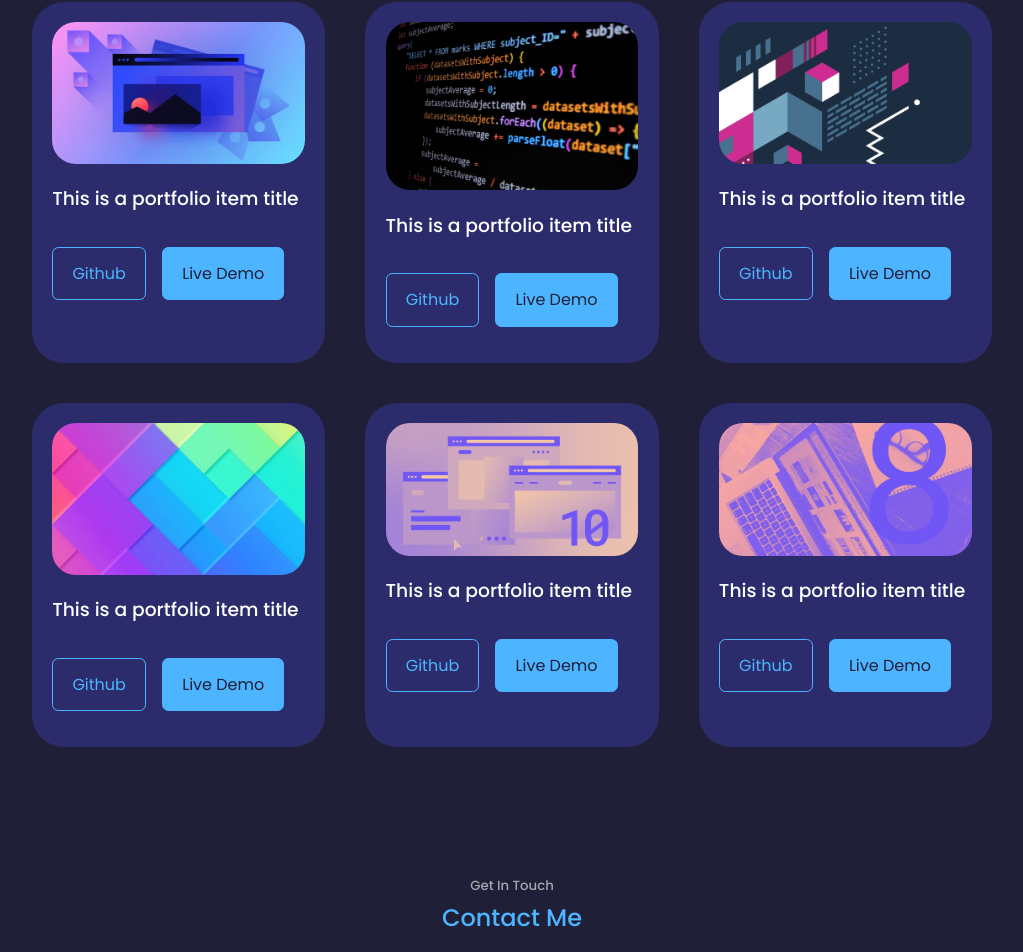
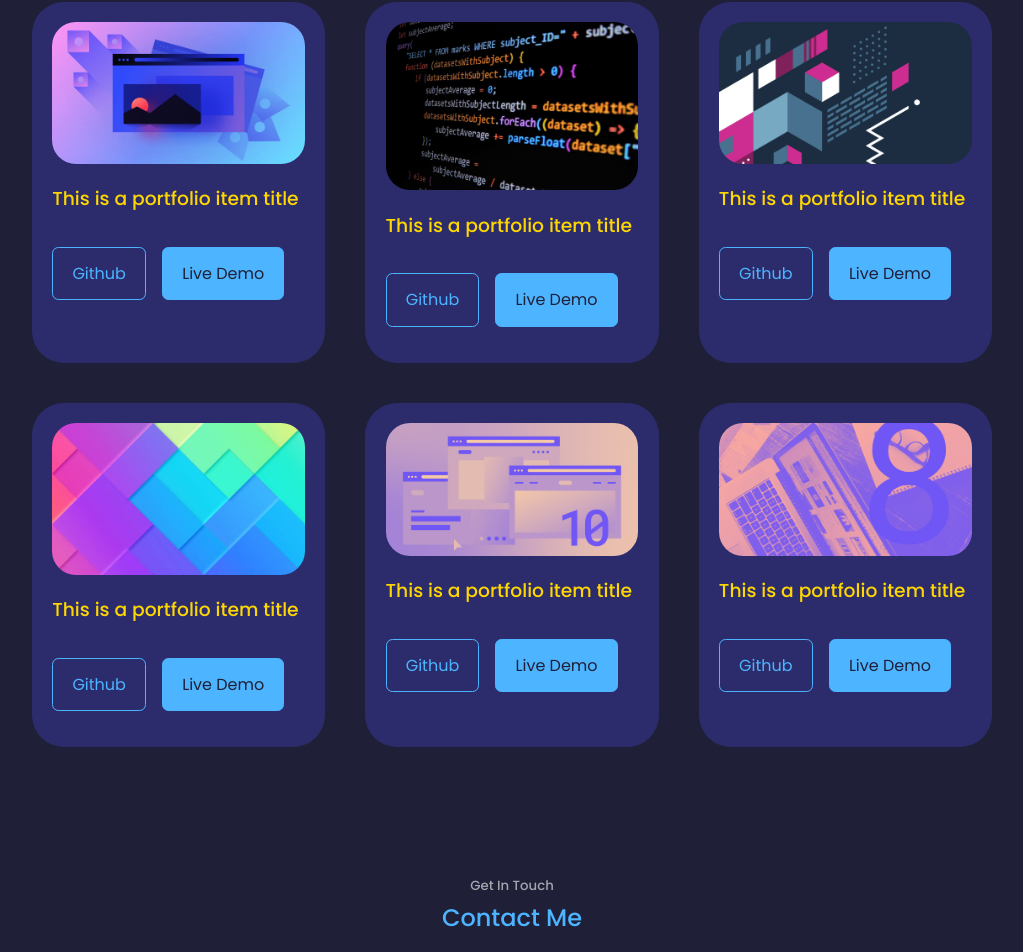
Before and after one commit to Reginald-Pitts-1/React_Portfolio, a React (Create React App) app in the folder portfolio-1/: page / in a window 1280 px wide. Shown: the part 3150-4102 px from the top of the page, without its empty margins (128-1151 px from the left). Built offline with nearby package versions, Linux system fonts and the light colour scheme.

Commit message:
changed h3 color in portfolio section

```diff
--- a/portfolio-1/src/components/Portfolio/Portfolio.css
+++ b/portfolio-1/src/components/Portfolio/Portfolio.css
@@ -24,6 +24,7 @@
 
 .portfolio_item h3 {
     margin: 1.2rem 0 2rem;
+    color:gold;
 }
 
 .portfolio_item-cta {
```
